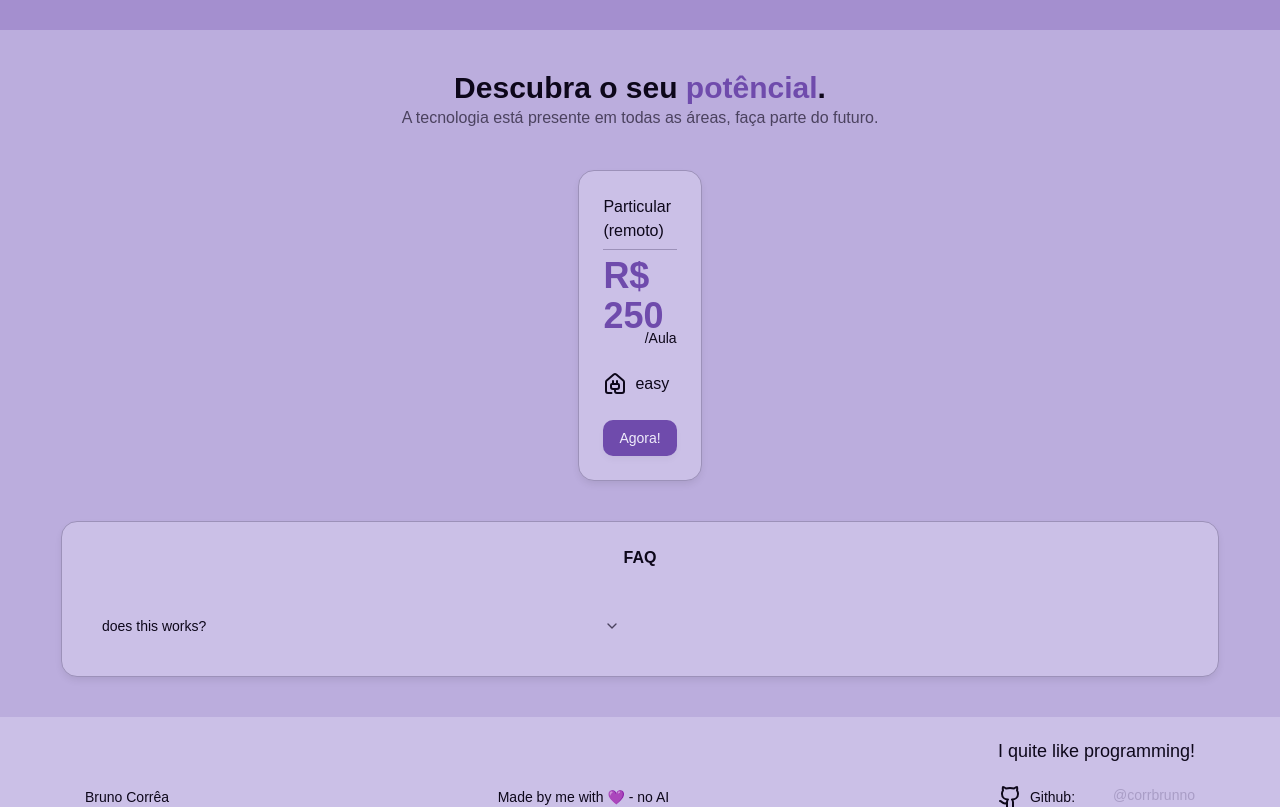
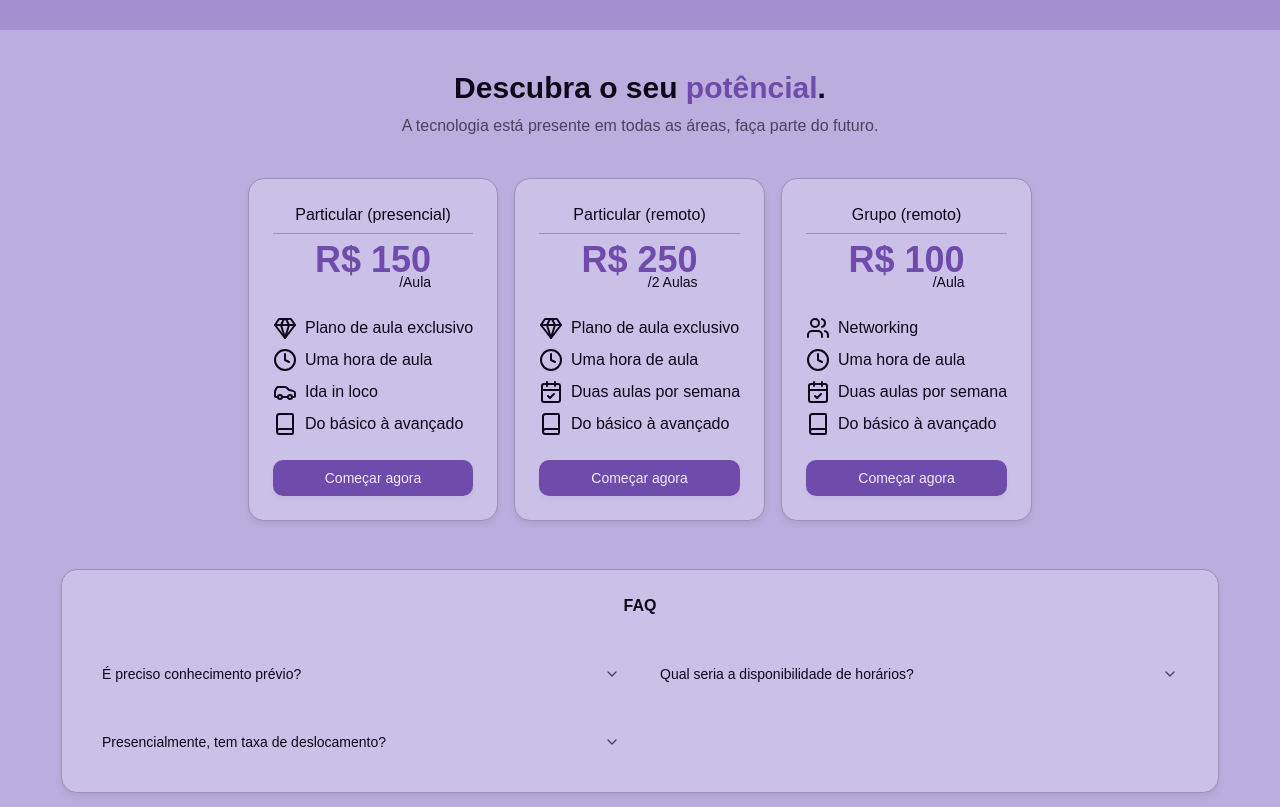
Before and after one commit to corrbrunno/website, a SvelteKit app: page /pricing/classes in a window 1280 px wide. Shown: the part 766-1573 px from the top of the page. Built offline with nearby package versions, Linux system fonts and the light colour scheme.

Commit message:
Feat, style: Added content to the page, minor acessibility and cosistency adjustments to the style

```diff
--- a/src/routes/pricing/classes/+page.svelte
+++ b/src/routes/pricing/classes/+page.svelte
@@ -1,11 +1,5 @@
 <script>
-	import {
-		Book,
-		Gem,
-		HousePlugIcon,
-		Repeat,
-		Rocket
-	} from '@lucide/svelte';
+	import { Book, CalendarCheck, Car, Clock4, Gem, HousePlugIcon, Repeat, Rocket, Users } from '@lucide/svelte';
 	import FeatureGrid from '../feature-grid.svelte';
 	import PricingCard from '../pricing-card.svelte';
 	import Faq from '../faq.svelte';
@@ -75,25 +69,59 @@
 	></FeatureGrid>
 </div>
 
-<div class="flex flex-col items-center">
+<div class="text-center px-4">
 	<div class="mb-10">
-	<h1 class="pt-10 text-center text-3xl font-bold">
-		Descubra o seu <span class="text-primary">potêncial</span>.
-	</h1>
-	<p class="text-muted-foreground">
-		A tecnologia está presente em todas as áreas, faça parte do futuro.
-	</p>
+		<h1 class="pt-10 text-3xl font-bold">
+			Descubra o seu <span class="text-primary">potêncial</span>.
+		</h1>
+		<p class="pt-2 text-muted-foreground">
+			A tecnologia está presente em todas as áreas, faça parte do futuro.
+		</p>
 	</div>
+	<section class="flex items-center justify-start md:justify-center gap-4 pb-2 overflow-x-scroll">
 	<PricingCard
+		price={150}
+		paymentFrequency="Aula"
+		title={'Particular (presencial)'}
+		actionButton={{ name: 'Começar agora', link: 'test' }}
+		featureItems={[
+			{ feature: 'Plano de aula exclusivo', icon: Gem },
+			{ feature: 'Uma hora de aula', icon: Clock4 },
+			{ feature: 'Ida in loco', icon: Car },
+			{ feature: 'Do básico à avançado', icon: Book },
+		]}
+	></PricingCard>
+		<PricingCard
 		price={250}
+		paymentFrequency="2 Aulas"
+		title={'Particular (remoto)'}
+		actionButton={{ name: 'Começar agora', link: 'test' }}
+		featureItems={[
+			{ feature: 'Plano de aula exclusivo', icon: Gem },
+			{ feature: 'Uma hora de aula', icon: Clock4 },
+			{ feature: 'Duas aulas por semana', icon: CalendarCheck },
+			{ feature: 'Do básico à avançado', icon: Book },
+		]}
+	></PricingCard>
+			<PricingCard
+		price={100}
 		paymentFrequency="Aula"
-		title={'Particular (remoto)'}
-		actionButton={{ name: 'Agora!', link: 'test' }}
-		featureItems={[{ feature: 'easy', icon: HousePlugIcon }]}
+		title={'Grupo (remoto)'}
+		actionButton={{ name: 'Começar agora', link: 'test' }}
+		featureItems={[
+			{ feature: 'Networking', icon: Users },
+			{ feature: 'Uma hora de aula', icon: Clock4 },
+			{ feature: 'Duas aulas por semana', icon: CalendarCheck },
+			{ feature: 'Do básico à avançado', icon: Book },
+		]}
 	></PricingCard>
+	</section>
 </div>
 
-<div class="max-w-content-width my-10 px-4 w-full items-center mx-auto">
-	<Faq faqData={[{ question: 'does this works?', answer: 'sure it does, just look at it!' }]}></Faq>
-
+<div class="max-w-content-width mx-auto my-10 w-full items-center px-4">
+	<Faq faqData={[
+		{ question: 'É preciso conhecimento prévio?', answer: 'Não é preciso, as aulas partem de seu conhecimento atual, seja ele básico ou avançado.' },
+		{ question: 'Qual seria a disponibilidade de horários?', answer: 'Para as modalidades particular, o horário é acordado previamente, alinhando sua disponibilidade e preferência, com a minha disponibilidade.' },
+		{ question: 'Presencialmente, tem taxa de deslocamento?', answer: 'Não há taxas! Entretanto, cobrimos apenas o município de saquarema.' }
+		]}></Faq>
 </div>
```
